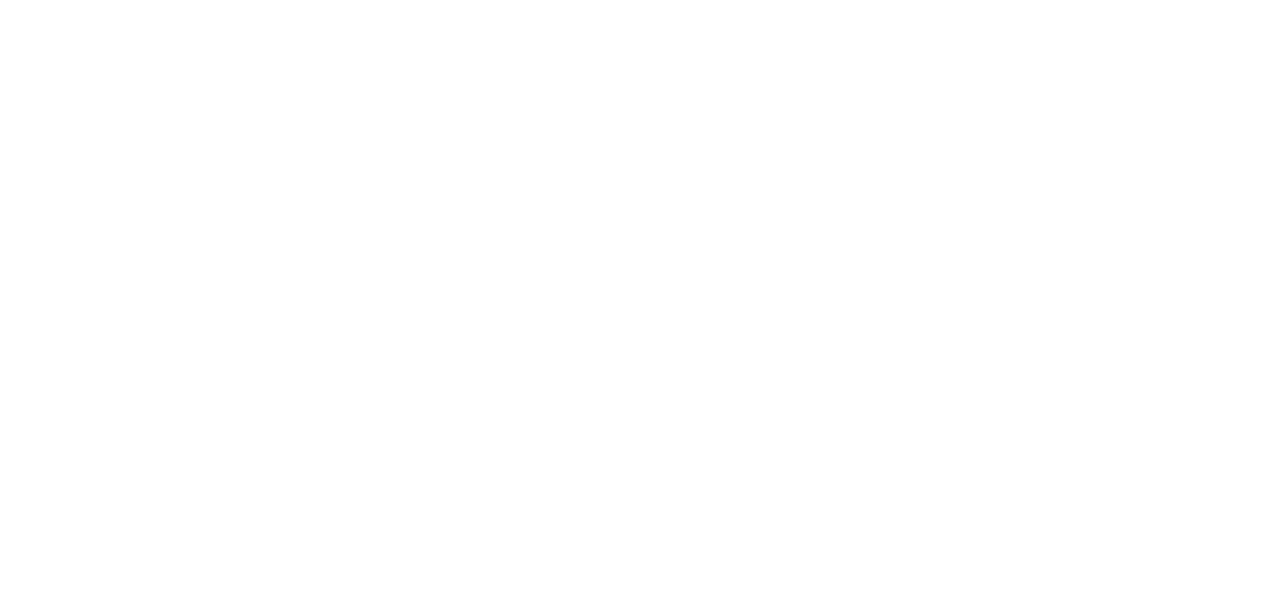
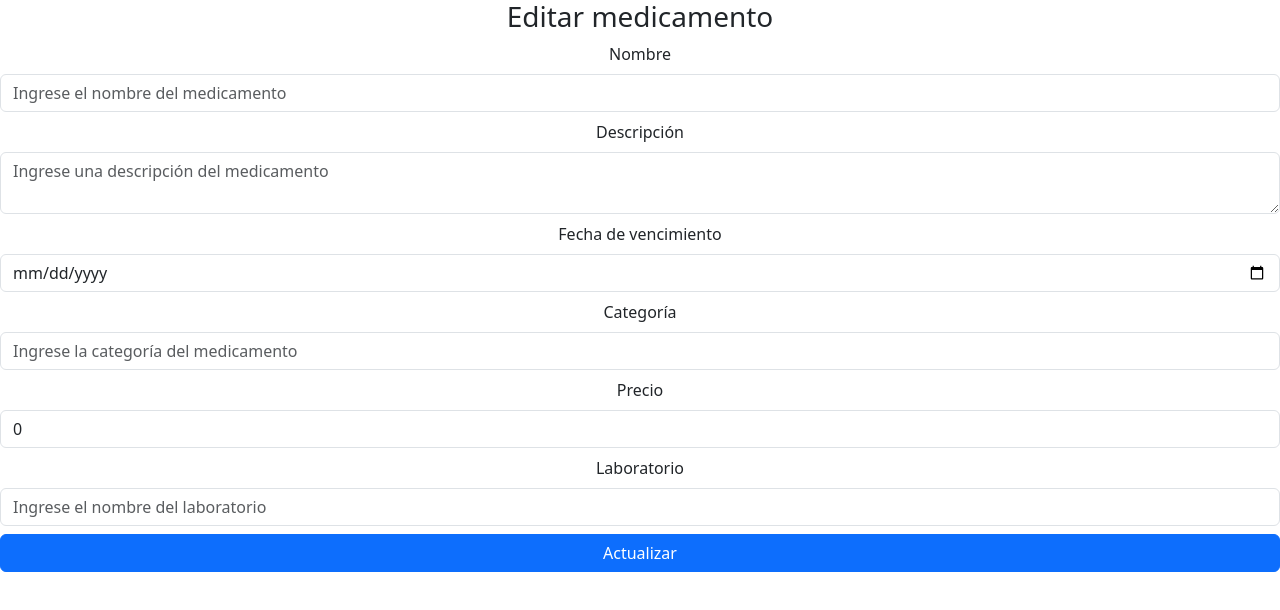
Before and after one commit to Edgardo1204/farmaprojectR, a React (Create React App) app: page /edit in a window 1280 px wide. Before the commit this address had no page. Shown: the top 610 px of the page. Built offline with nearby package versions, Linux system fonts and the light colour scheme; no server answers.

Commit message:
Reestructuración de carpeta components y js dentro

```diff
--- a/src/App.js
+++ b/src/App.js
@@ -2,9 +2,9 @@ import './App.css';
 //import './customcss/style.css'
 import { BrowserRouter, Routes, Route } from 'react-router-dom';
 
-import ShowMedicamentos from './components/ShowMedicamentos';
-import CreateMedicamento from './components/CreateMedicamento';
-//import EditMedicamento from './components/EditMedicamento';
+import ShowMedicamentos from './components/Medicamento/ShowMedicamentos';
+import CreateMedicamento from './components/Medicamento/CreateMedicamento';
+import EditMedicamento from './components/Medicamento/EditMedicamento';
 
 function App() {
   return (
@@ -13,6 +13,7 @@ function App() {
         <Routes>
           <Route path='/' element={<ShowMedicamentos />} />
           <Route path='/create' element={<CreateMedicamento/>} />
+          <Route path='/edit' element={<EditMedicamento/>} />
         </Routes>
       </BrowserRouter>
     </div>
--- /dev/null
+++ b/src/components/Medicamento/EditMedicamento.js
@@ -0,0 +1,119 @@
+import axios from "axios";
+import React, {useState, useEffect} from "react";
+import { useNavigate, useParams } from "react-router-dom";
+
+const endpoint = 'http://localhost:8000/api/medicamento/'
+
+const EditMedicamento = () => {
+    const [nombre, setNombre] = useState('');
+    const [descripcion, setDescripcion] = useState('');
+    const [fechavencimiento, setFechavencimiento] = useState('');
+    const [categoria, setCategoria] = useState('');
+    const [precio, setPrecio] = useState(0);
+    const [laboratorio, setLaboratorio] = useState('');
+    const navigate = useNavigate();
+    const {id} = useParams()
+
+    const update = async (e) => {
+        e.preventDefault()
+        await axios.put(`${endpoint}${id}`, {
+            nombre: nombre,
+            descripcion: descripcion,
+            fechavencimiento: fechavencimiento,
+            categoria: categoria,
+            precio: precio,
+            laboratorio: laboratorio
+        })
+        navigate('/')
+    }
+
+    useEffect( () =>{
+        const getMedicamentoId = async () => {
+            const response = await axios.get(`${endpoint}${id}`)
+            setNombre(response.data.nombre)
+            setDescripcion(response.data.descripcion)
+            setFechavencimiento(response.data.fechavencimiento)
+            setCategoria(response.data.categoria)
+            setPrecio(response.data.precio)
+            setLaboratorio(response.data.laboratorio)
+        }
+        getMedicamentoId()
+        // eslint-disable-next-line react-hooks/exhaustive-deps
+    }, [] )
+
+    return (
+        <div>
+        <h3>Editar medicamento</h3>
+        <form onSubmit={update}>
+                <div className="mb-2">
+                    <label className="form-label">Nombre</label>
+                    <input
+                        value={nombre}
+                        onChange={(e) => setNombre(e.target.value)}
+                        type="text"
+                        className="form-control"
+                        placeholder="Ingrese el nombre del medicamento"
+                    />
+                </div>
+
+                <div className="mb-2">
+                    <label className="form-label">Descripción</label>
+                    <textarea
+                        value={descripcion}
+                        onChange={(e) => setDescripcion(e.target.value)}
+                        className="form-control"
+                        rows="2"
+                        placeholder="Ingrese una descripción del medicamento"
+                    ></textarea>
+                </div>
+
+                <div className="mb-2">
+                    <label className="form-label">Fecha de vencimiento</label>
+                    <input
+                        value={fechavencimiento}
+                        onChange={(e) => setFechavencimiento(e.target.value)}
+                        type="date"
+                        className="form-control"
+                    />
+                </div>
+
+                <div className="mb-2">
+                    <label className="form-label">Categoría</label>
+                    <input
+                        value={categoria}
+                        onChange={(e) => setCategoria(e.target.value)}
+                        type="text"
+                        className="form-control"
+                        placeholder="Ingrese la categoría del medicamento"
+                    />
+                </div>
+
+                <div className="mb-2">
+                    <label className="form-label">Precio</label>
+                    <input
+                        value={precio}
+                        onChange={(e) => setPrecio(e.target.value)}
+                        type="number"
+                        className="form-control"
+                        placeholder="Ingrese el precio del medicamento"
+                    />
+                </div>
+
+                <div className="mb-2">
+                    <label className="form-label">Laboratorio</label>
+                    <input
+                        value={laboratorio}
+                        onChange={(e) => setLaboratorio(e.target.value)}
+                        type="text"
+                        className="form-control"
+                        placeholder="Ingrese el nombre del laboratorio"
+                    />
+                </div>
+
+                <button type="submit" className="btn btn-primary w-100">Actualizar</button>
+            </form>
+    </div>
+    )
+}
+
+export default EditMedicamento
--- a/src/components/ShowMedicamentos.js
+++ b/src/components/Medicamento/ShowMedicamentos.js
@@ -56,7 +56,7 @@ const ShowMedicamentos = () => {
                             <td> {medicamento.precio} </td>
                             <td> {medicamento.laboratorio} </td>
                             <td>
-                                <Link to={`/edit/${medicamento.id}`} className='btn btn-warning'>Edit</Link>
+                                <Link to={`/edit/${medicamento.id}`} className='btn btn-warning'>Editar</Link>
                                 <button onClick={() => deleteMedicamento(medicamento.id)} className='btn btn-danger'>Delete</button>
                             </td>
                         </tr>
```
Also changed, not shown: src/components/EditMedicammento.js (deleted), src/components/Medicamento/CreateMedicamento.js (renamed from src/components/CreateMedicamento.js), src/components/Medicamento/DeleteMedicamento.js (added).
